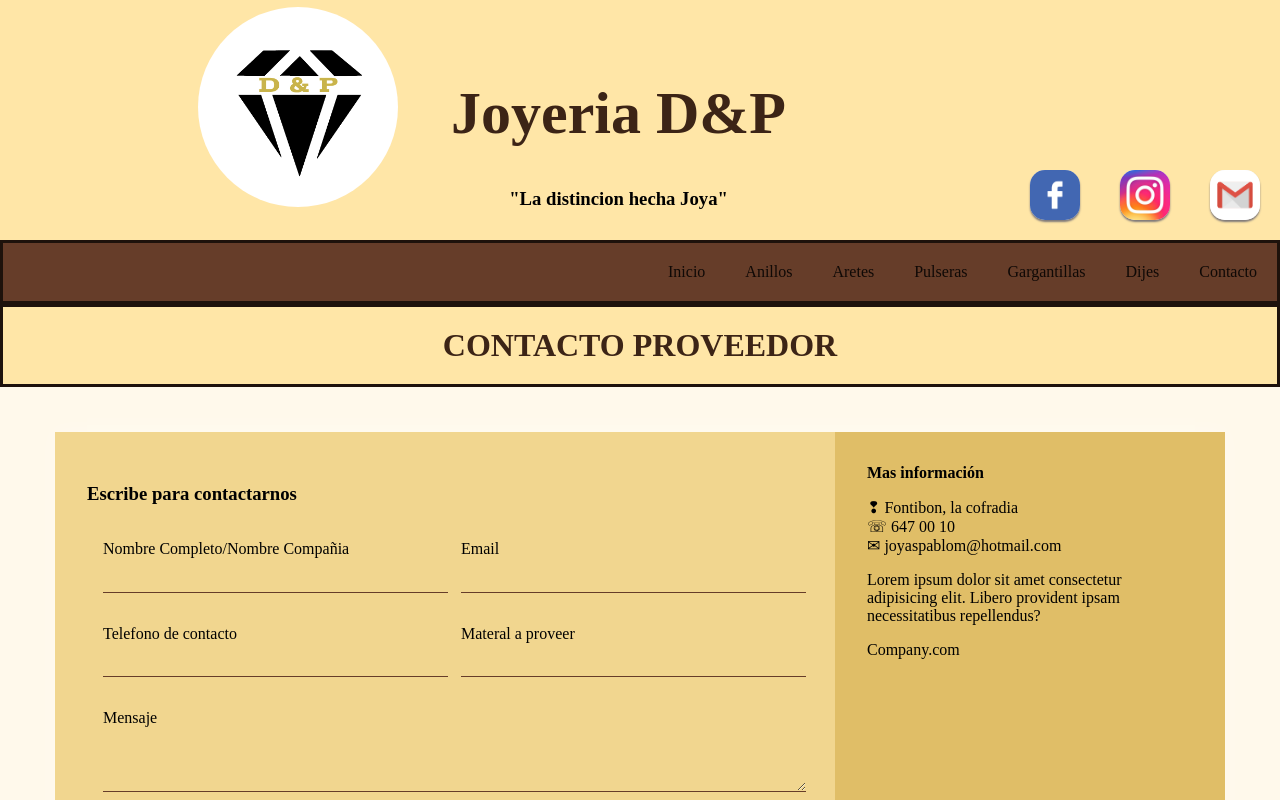
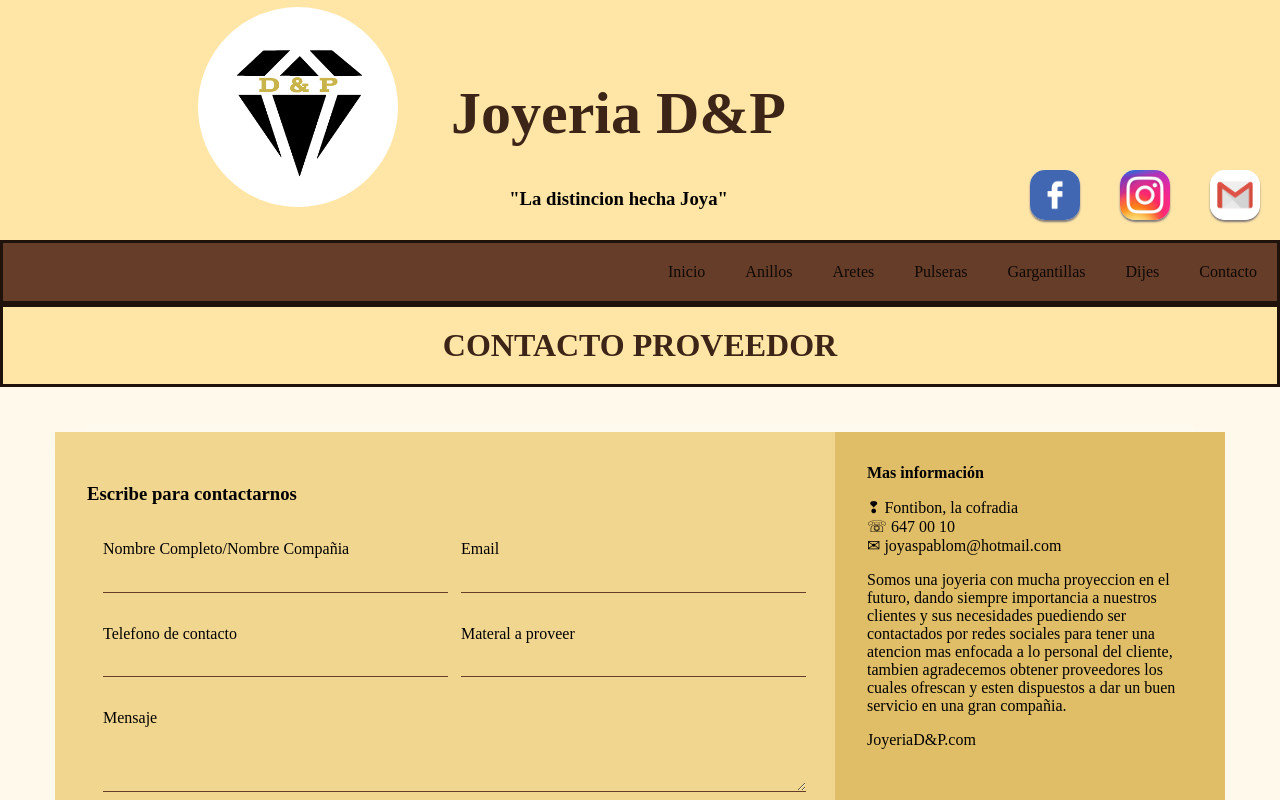
Before and after one commit to DanielFMurciaPerdomo/joyeria1, a Vue app: page /contactos in a window 1280 px wide. Shown: the top 800 px of the page. Built offline with nearby package versions, Linux system fonts and the light colour scheme.

Commit message:
Agregada información de contacto

```diff
--- a/src/components/Contacto.vue
+++ b/src/components/Contacto.vue
@@ -42,8 +42,15 @@
                         <li> ☏ 647 00 10</li>
                         <li> ✉ joyaspablom@hotmail.com</li>
                     </ul>
-                    <p>Lorem ipsum dolor sit amet consectetur adipisicing elit. Libero provident ipsam necessitatibus repellendus?</p>
-                    <p>Company.com</p>
+                    <p>
+                        Somos una joyeria con mucha proyeccion en el futuro,
+                        dando siempre importancia a nuestros clientes y sus necesidades
+                        puediendo ser contactados por redes sociales para tener una atencion
+                        mas enfocada a lo personal del cliente, tambien agradecemos obtener
+                        proveedores los cuales ofrescan y esten dispuestos a dar un buen
+                        servicio en una gran compañia.
+                    </p>
+                    <p>JoyeriaD&P.com</p>
                 </div>
             </div>
         </div>
```
